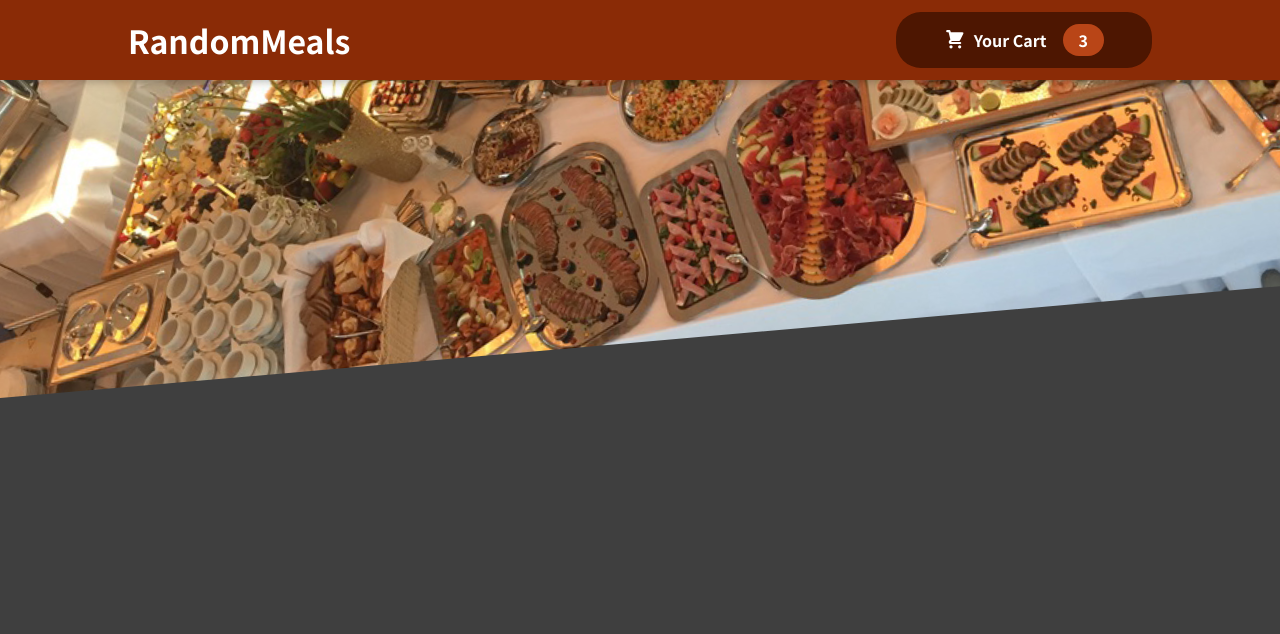
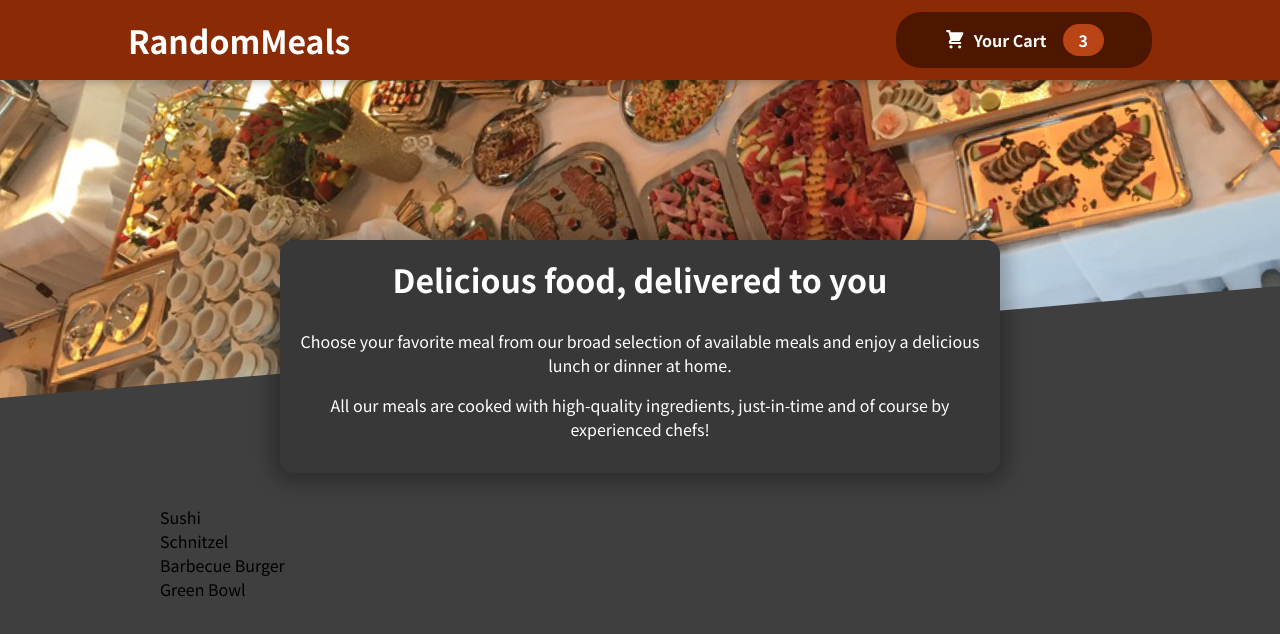
Before and after one commit to DavidSurina/react-training-food-order-app, a React (Create React App) app: page / in a window 1280 px wide. Shown: the top 634 px of the page. Built offline with nearby package versions, Linux system fonts and the light colour scheme.

Commit message:
created wrapper Meals component and imported it to app.js

```diff
--- a/src/App.js
+++ b/src/App.js
@@ -1,11 +1,15 @@
 import {Fragment} from 'react';
 
 import Header from './components/Layout/Header';
+import Meals from './components/Meals/Meals';
 
 function App() {
   return (
     <Fragment>
       <Header />
+      <main>
+        <Meals />
+      </main>
     </Fragment>
   );
 }
--- /dev/null
+++ b/src/components/Meals/Meals.js
@@ -0,0 +1,15 @@
+import {Fragment} from 'react';
+
+import MealsSummary from './MealsSummary';
+import AvailableMeals from './AvailableMeals';
+
+const Meals = () => {
+    return (
+        <Fragment>
+            <MealsSummary />
+            <AvailableMeals />
+        </Fragment>
+    )
+};
+
+export default Meals;
--- a/src/components/Meals/MealsSummary.js
+++ b/src/components/Meals/MealsSummary.js
@@ -15,3 +15,5 @@
     </section>
   );
 };
+
+export default MealsSummary;
```
Also changed, not shown: 1 other file (tests, documents, lock files or other folders).
